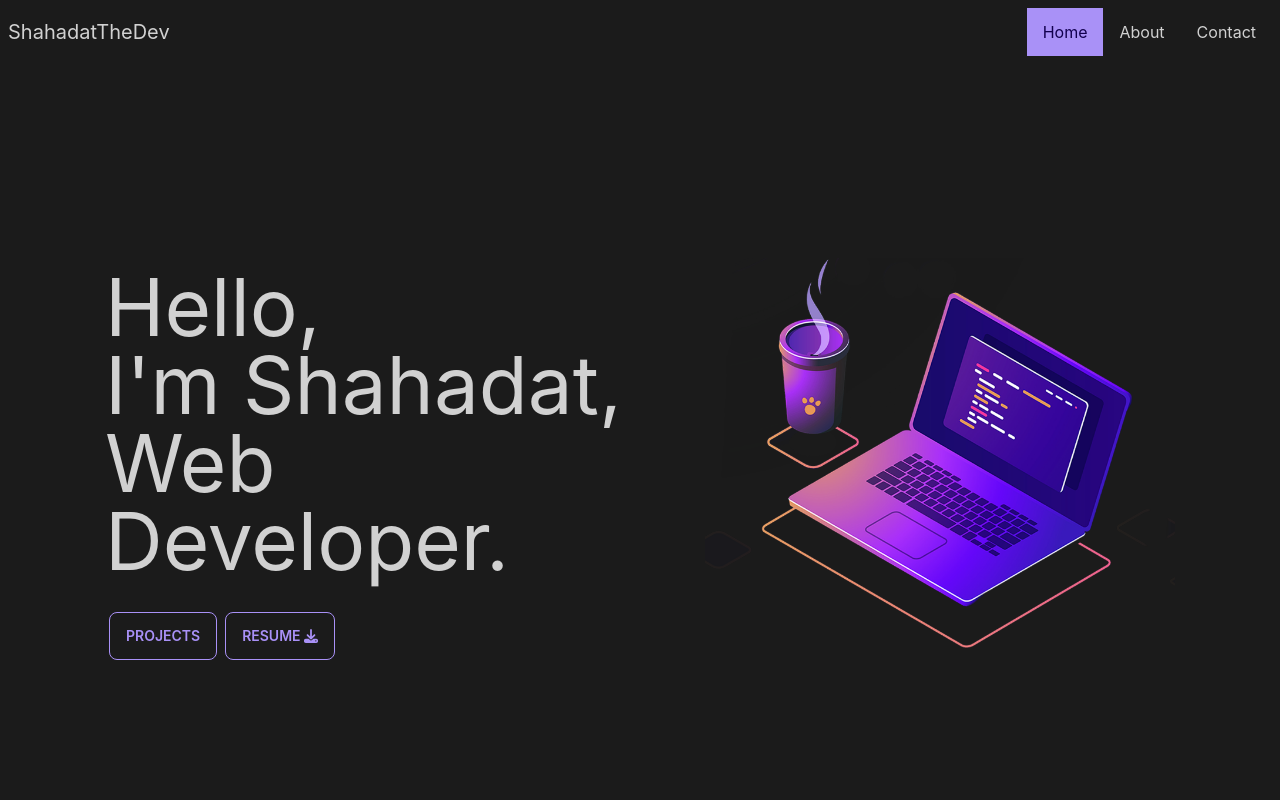
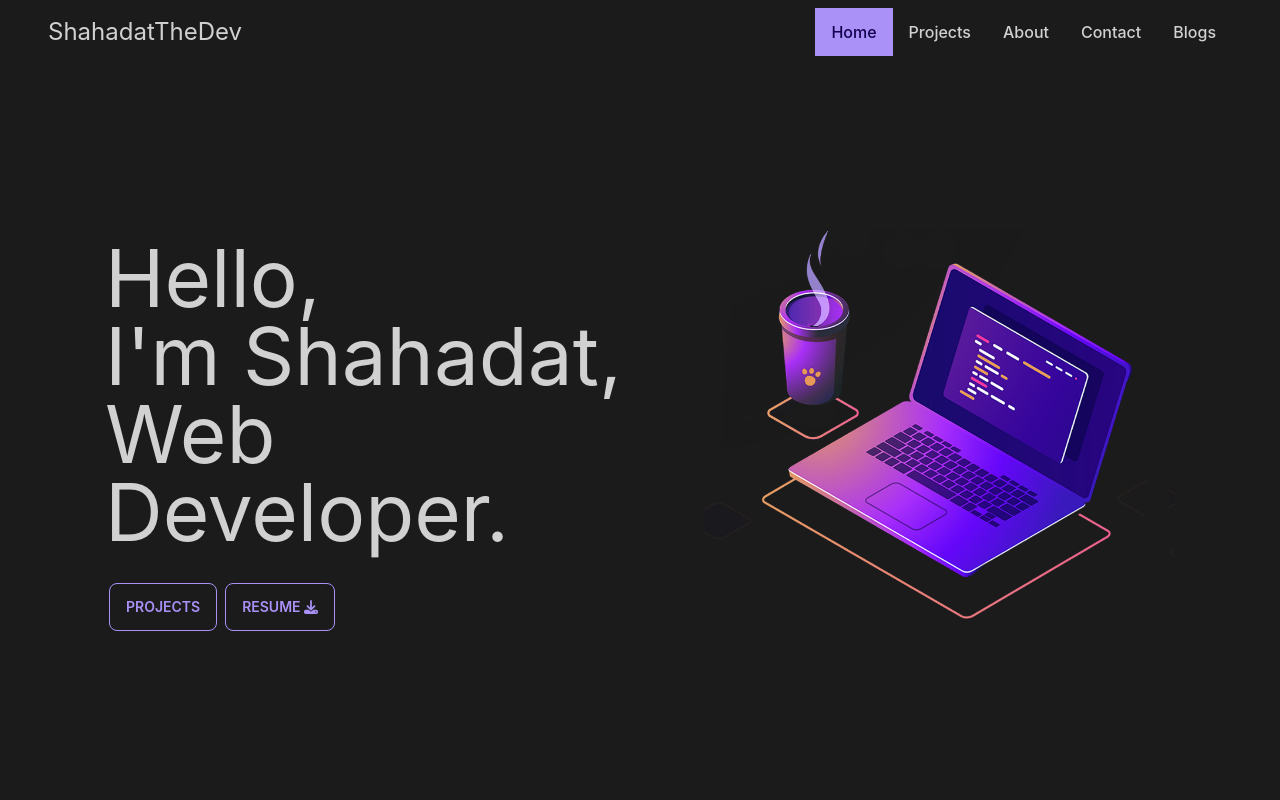
Before and after one commit to shahadat2772/md-shahadat-hossain, a React (Create React App) app: page /home in a window 1280 px wide. Shown: the top 800 px of the page. Built offline with nearby package versions, Linux system fonts and the light colour scheme.

Commit message:
added a about me section

```diff
--- a/src/App.js
+++ b/src/App.js
@@ -3,10 +3,13 @@ import "./App.css";
 import Home from "./pages/Home/Home/Home";
 import { Route, Routes } from "react-router-dom";
 import Navbar from "./pages/Shared/Navbar/Navbar";
-import ProjectDetailModal from "./pages/Home/Projects/ProjectDetailModal";
+
 import ContactMe from "./pages/ContactMe/ContactMe";
 import { Toaster } from "react-hot-toast";
 import AboutMe from "./pages/AboutMe/AboutMe";
+import Projects from "./pages/Projects/Projects";
+import ProjectDetailModal from "./pages/Projects/ProjectDetailModal";
+import Blogs from "./pages/Blogs/Blogs";
 
 export const projectProDetailContext = createContext("projectDetailState");
 
@@ -25,6 +28,8 @@ function App() {
           <Route path="/home" element={<Home></Home>}></Route>
           <Route path="/contact" element={<ContactMe></ContactMe>}></Route>
           <Route path="/about" element={<AboutMe></AboutMe>}></Route>
+          <Route path="/projects" element={<Projects></Projects>}></Route>
+          <Route path="/blogs" element={<Blogs></Blogs>}></Route>
         </Routes>
       </projectProDetailContext.Provider>
 
--- a/src/pages/AboutMe/AboutMe.js
+++ b/src/pages/AboutMe/AboutMe.js
@@ -3,11 +3,11 @@ import about from "../../assets/images/about.png";
 
 const AboutMe = () => {
   return (
-    <div className="hero min-h-screen">
+    <div className="hero min-h-screen pt-[70px]">
       <div className="hero-content flex-col gap-x-12 lg:flex-row">
         <img
           src={about}
-          className="md:max-w-[330px] max-w-[250px] rounded-lg "
+          className="md:max-w-[320px] max-w-[250px] rounded-lg"
           alt=""
         />
         <div className="md:max-w-[450px] max-w-[330px]">
--- /dev/null
+++ b/src/pages/Blogs/Blogs.js
@@ -0,0 +1,11 @@
+import React from "react";
+
+const Blogs = () => {
+  return (
+    <div className="pt-[70px] h-screen flex items-center justify-center ">
+      <h2 className="text-4xl text-center">This page is under construction</h2>
+    </div>
+  );
+};
+
+export default Blogs;
--- a/src/pages/ContactMe/ContactMe.js
+++ b/src/pages/ContactMe/ContactMe.js
@@ -29,7 +29,7 @@ const ContactMe = () => {
   };
 
   return (
-    <section className="h-[90vh] flex justify-center items-center">
+    <section className="h-[90vh] flex justify-center items-center pt-[70px]">
       <form
         ref={form}
         className="md:min-w-[480px] min-w-[330px]"
--- a/src/pages/Home/Banner/Banner.js
+++ b/src/pages/Home/Banner/Banner.js
@@ -6,17 +6,20 @@ import laptop from "../../../assets/images/laptop44.png";
 
 const Banner = () => {
   return (
-    <div className="hero min-h-screen ">
-      <div className="hero-content md:gap-6 flex-col lg:flex-row-reverse">
+    <div className="hero min-h-screen pt-[70px]">
+      <div className="hero-content  md:gap-6 flex-col lg:flex-row-reverse">
         <img alt="" src={laptop} className="md:max-w-[470px]" />
         <div className="max-w-xl">
           <h1 className="md:text-[80px] text-[45px] md:leading-[78px] leading-[53px]">
             Hello, <br /> I'm Shahadat, <br />
             Web Developer.
           </h1>
-          <a href="#projects" className="btn btn-primary btn-outline mt-8 ml-1">
+          <Link
+            to={"/projects"}
+            className="btn btn-primary btn-outline mt-8 ml-1"
+          >
             Projects
-          </a>
+          </Link>
           <button className="btn btn-primary btn-outline ml-2">
             <a href="https://drive.google.com/u/0/uc?id=1RpnuRcI_0fjmTDayBN2-wxEeQbaQoEVZ&export=download">
               Resume <FontAwesomeIcon icon={faDownload} />
--- a/src/pages/Home/Home/Home.js
+++ b/src/pages/Home/Home/Home.js
@@ -1,13 +1,10 @@
 import React from "react";
-import Navbar from "../../Shared/Navbar/Navbar";
 import Banner from "../Banner/Banner";
-import Projects from "./../Projects/Projects";
 
 const Home = () => {
   return (
     <div>
       <Banner></Banner>
-      <Projects></Projects>
     </div>
   );
 };
--- a/src/pages/Home/Projects/EachProject.js
+++ b/src/pages/Projects/EachProject.js
@@ -1,6 +1,6 @@
 import React, { useContext } from "react";
 
-import { projectProDetailContext } from "../../../App";
+import { projectProDetailContext } from "../../App";
 
 const EachProject = ({ project }) => {
   // Using context for project detail
--- a/src/pages/Home/Projects/Projects.js
+++ b/src/pages/Projects/Projects.js
@@ -1,4 +1,4 @@
-import React, { useContext } from "react";
+import React from "react";
 import { useQuery } from "react-query";
 import EachProject from "./EachProject";
 
@@ -12,7 +12,7 @@ const Projects = () => {
   }
 
   return (
-    <div id="projects">
+    <div className="pt-[70px]" id="projects">
       <div className="projectsContainer max-w-max mx-auto mt-10 pb-14">
         <h2 className="text-3xl">MY PROJECTS</h2>
         <div className="projects gap-10 gap-x-12 justify-items-center mt-10 grid md:grid-cols-2 lg:grid-cols-3 grid-cols-1">
--- a/src/pages/Shared/Navbar/Navbar.js
+++ b/src/pages/Shared/Navbar/Navbar.js
@@ -7,21 +7,28 @@ import "./Navbar.css";
 const Navbar = () => {
   const menuItems = (
     <>
-      <li>
+      <li className="font-medium">
         <NavLink to={"/home"}>Home</NavLink>
       </li>
-      <li>
+      <li className="font-medium">
+        <NavLink to={"/projects"}>Projects</NavLink>
+      </li>
+      <li className="font-medium">
         <NavLink to={"/about"}>About</NavLink>
       </li>
-      <li>
+      <li className="font-medium">
         <NavLink to={"/contact"}>Contact</NavLink>
+      </li>
+      <li className="font-medium">
+        <NavLink to={"/blogs"}>Blogs</NavLink>
       </li>
     </>
   );
 
   return (
-    <div className="">
-      <div className="navbar  bg-base-100">
+    <div className="fixed top-0 left-0 right-0 z-10">
+      <div className="bg-base-100">
+        <div className="navbar max-w-[1200px] mx-auto">
           <div className="navbar-start">
             <div className="dropdown">
               <label tabIndex="0" className="btn btn-ghost lg:hidden">
@@ -47,7 +54,7 @@ const Navbar = () => {
                 {menuItems}
               </ul>
             </div>
-          <a href="/home" className=" normal-case text-xl">
+            <a href="/" className=" normal-case text-2xl">
               ShahadatTheDev
             </a>
           </div>
@@ -56,6 +63,7 @@ const Navbar = () => {
           </div>
         </div>
       </div>
+    </div>
   );
 };
 
```
Also changed, not shown: src/pages/Projects/ProjectDetailModal.js (renamed from src/pages/Home/Projects/ProjectDetailModal.js). Lines whose indentation alone changed are shown as unchanged.
